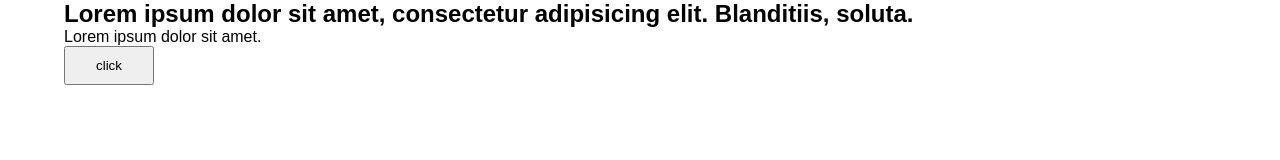
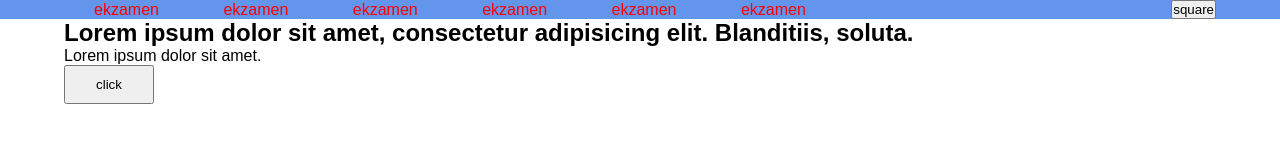
Before and after one commit to aitbek21v/github-ekzamen, a plain HTML site: page index.html in a window 1280 px wide. Drawn offline with Linux system fonts and the light colour scheme.

Commit message:
header'бутту

```diff
--- a/css/style.css
+++ b/css/style.css
@@ -23,3 +23,16 @@ body{
 .hero div button{
     padding: 10px 30px;
 }
+#header{
+    background: cornflowerblue;
+}
+.header{
+    display: flex;
+    align-items: center;
+    justify-content: space-between;
+}
+.header nav a{
+    font-size: 16px;
+    color: red;
+    padding: 0 30px;
+}
--- a/index.html
+++ b/index.html
@@ -9,6 +9,22 @@
     <link rel="stylesheet" href="./css/style.css">
 </head>
 <body>
+
+<header id="header">
+    <div class="container">
+        <div class="header">
+            <nav>
+                <a href="#">ekzamen</a>
+                <a href="#">ekzamen</a>
+                <a href="#">ekzamen</a>
+                <a href="#">ekzamen</a>
+                <a href="#">ekzamen</a>
+                <a href="#">ekzamen</a>
+            </nav>
+            <button>square</button>
+        </div>
+    </div>
+</header>
 <section id="hero">
     <div class="container">
 <div class="hero">
```
Also changed, not shown: img/bg.jfif (deleted).
